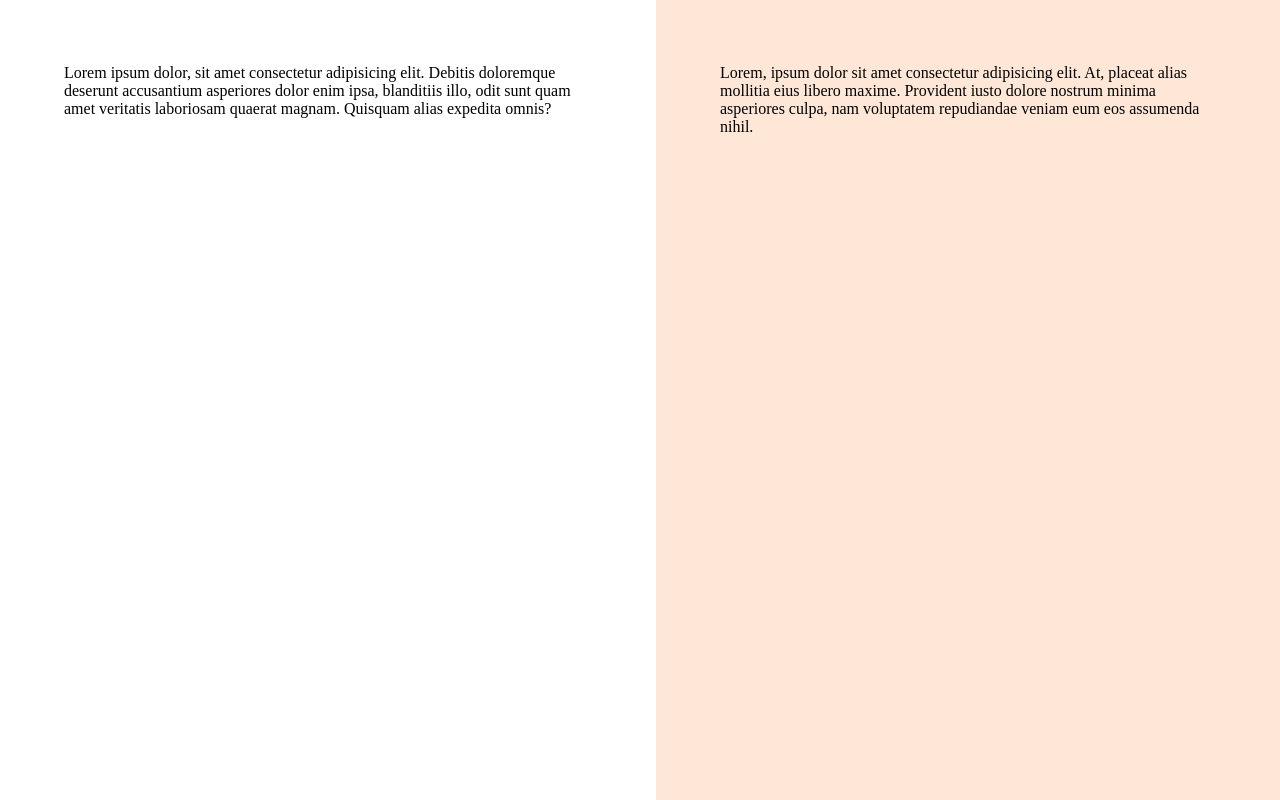
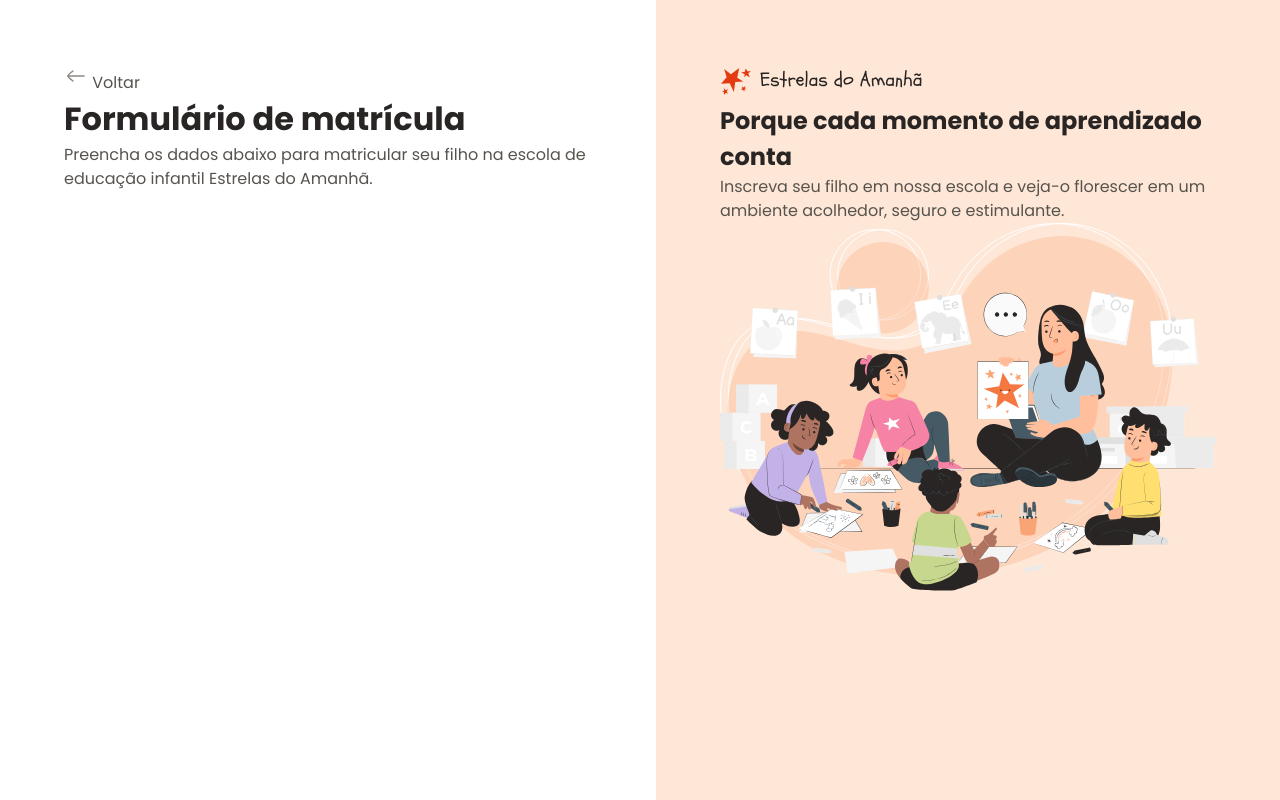
Before and after one commit to johnMFC/formul-rio-de-matriculas, a plain HTML site: page index.html in a window 1280 px wide. Drawn offline with Linux system fonts and the light colour scheme.

Commit message:
add-style

```diff
--- a/index.html
+++ b/index.html
@@ -13,12 +13,25 @@
     <div id="app">
     <main>
         <div class="main-container">
-            Lorem ipsum dolor, sit amet consectetur adipisicing elit. Debitis doloremque deserunt accusantium asperiores dolor enim ipsa, blanditiis illo, odit sunt quam amet veritatis laboriosam quaerat magnam. Quisquam alias expedita omnis?
+            <div class="back">
+                <img src="assets/image/icons/arrow-left-02.svg" alt="">
+                <span>Voltar</span>
+            </div>
+            <h1>Formulário de matrícula</h1>
+            <p>Preencha os dados abaixo para matricular seu filho na escola de educação infantil Estrelas do Amanhã.</p>
         </div>
     </main>
     <aside>
         <div class="aside-container">
-            Lorem, ipsum dolor sit amet consectetur adipisicing elit. At, placeat alias mollitia eius libero maxime. Provident iusto dolore nostrum minima asperiores culpa, nam voluptatem repudiandae veniam eum eos assumenda nihil.
+         <header>
+            <img src="assets/image/Frame 48095956.svg" alt="">
+            <h2>
+                Porque cada momento de <strong>aprendizado</strong> conta
+            </h2>
+            <p>Inscreva seu filho em nossa escola e veja-o florescer em um ambiente acolhedor, seguro e estimulante.</p>
+         </header>
+
+         <img src="assets/image/Illustration.svg" alt="">
         </div>
     </aside>
     </div>
--- a/style/global.css
+++ b/style/global.css
@@ -24,8 +24,14 @@
 
 body{
     overflow: hidden;
+
+    font: var(--text);
+    color: var(--text-secondary);
 }
 
+h1,h2{
+    color: var(--text-primary);
+}
 main{
     overflow: auto;
     padding: 4rem;
```
